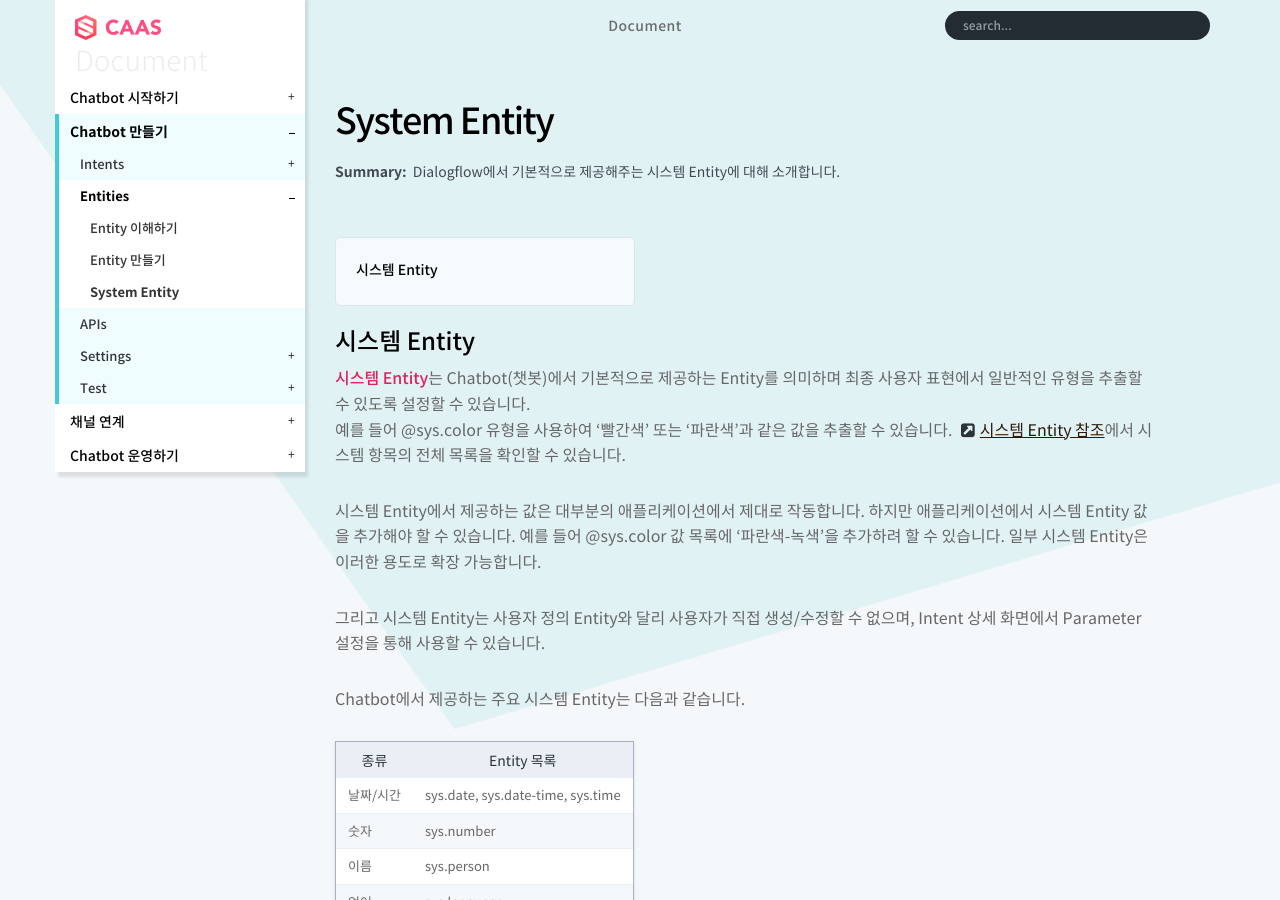
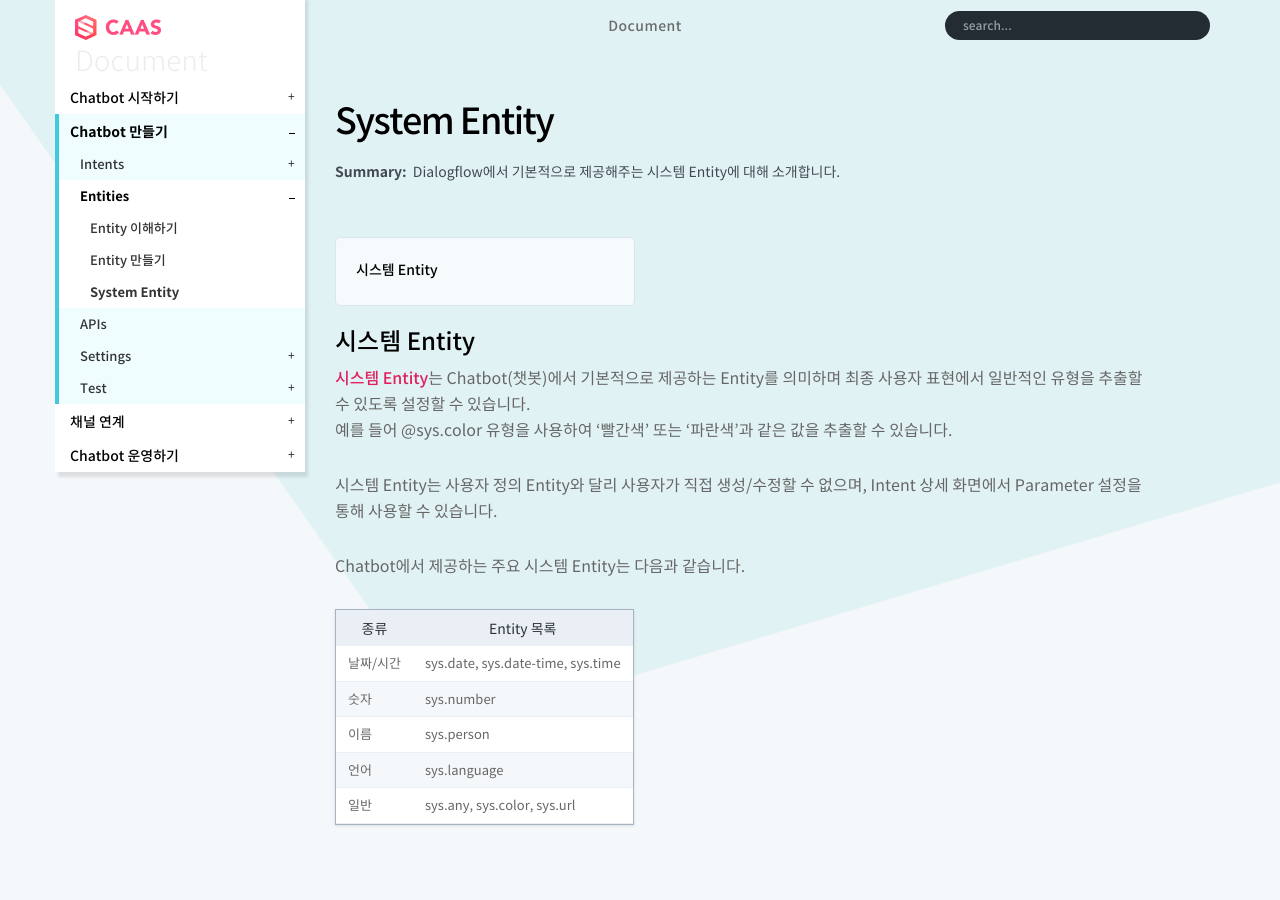
Before and after one commit to caas-manual/caas, a Jekyll site: the page built from pages/groupChatbot/entity_system.md, in a window 1280 px wide and 900 px high. Built offline with Jekyll 4.4.1, drawn with Linux system fonts in a browser that asks for light colours; nearby versions of some CDN libraries; some web fonts are replaced; comment, search, counter and statistics services are not loaded.

Commit message:
잘못된 설명 삭제

```diff
--- a/pages/groupChatbot/entity_system.md
+++ b/pages/groupChatbot/entity_system.md
@@ -19,11 +19,11 @@ next: {
 ## 시스템 Entity
 
 **시스템 Entity**는 Chatbot(챗봇)에서 기본적으로 제공하는 Entity를 의미하며 최종 사용자 표현에서 일반적인 유형을 추출할 수 있도록 설정할 수 있습니다. <br/>
-예를 들어 @sys.color 유형을 사용하여 '빨간색' 또는 '파란색'과 같은 값을 추출할 수 있습니다. <span style="color:#2c3238;"><i class="fa fa-external-link-square" aria-hidden="true" style="margin:0px 5px"></i>[시스템 Entity 참조](https://cloud.google.com/dialogflow/docs/entities-system)</span>에서 시스템 항목의 전체 목록을 확인할 수 있습니다.<br/>
+예를 들어 @sys.color 유형을 사용하여 '빨간색' 또는 '파란색'과 같은 값을 추출할 수 있습니다.
 
-시스템 Entity에서 제공하는 값은 대부분의 애플리케이션에서 제대로 작동합니다. 하지만 애플리케이션에서 시스템 Entity 값을 추가해야 할 수 있습니다. 예를 들어 @sys.color 값 목록에 '파란색-녹색'을 추가하려 할 수 있습니다. 일부 시스템 Entity은 이러한 용도로 확장 가능합니다.<br/>
+<!-- <span style="color:#2c3238;"><i class="fa fa-external-link-square" aria-hidden="true" style="margin:0px 5px"></i>[시스템 Entity 참조](https://cloud.google.com/dialogflow/docs/entities-system)</span>에서 시스템 Entity의 전체 목록을 확인할 수 있습니다.<br/> -->
 
-그리고 시스템 Entity는 사용자 정의 Entity와 달리 사용자가 직접 생성/수정할 수 없으며, Intent 상세 화면에서 Parameter 설정을 통해 사용할 수 있습니다.<br/>
+시스템 Entity는 사용자 정의 Entity와 달리 사용자가 직접 생성/수정할 수 없으며, Intent 상세 화면에서 Parameter 설정을 통해 사용할 수 있습니다.<br/>
 <!-- Intent 만들기에서 entity 매칭해주는 부분 -->
 
 Chatbot에서 제공하는 주요 시스템 Entity는 다음과 같습니다.<br/>
@@ -38,7 +38,7 @@ Chatbot에서 제공하는 주요 시스템 Entity는 다음과 같습니다.<br
 
 <br/>
 
-<!-- ### 시스템 Entity 예시 - 날짜 Entity
+<!-- ### 시스템 Entity 예시 - sys.date
 
 | Entity | 대표어 |
 |--------|-------|
@@ -46,4 +46,4 @@ Chatbot에서 제공하는 주요 시스템 Entity는 다음과 같습니다.<br
 
 **날짜 Entity**는 날짜를 가리키는 단어를 구분합니다. 일, 월, 년에 대해 각각의 시스템 Entity를 제공합니다. <br/>
 
-Intent에 날짜 Entity 타입의 Parameter를 추가하고 날짜 지칭 단어가 들어가는 문장을 입력하면 단어가 숫자값으로 변환되어 들어오는 것을 확인할 수 있습니다. '오늘', '당월', '올해'를 0으로 잡고 기준으로 부터 떨어진 날짜수를 계산하여 반환하게 됩니다.   -->
+Intent에 날짜 Entity 타입의 Parameter를 추가하고 날짜 지칭 단어가 들어가는 문장을 입력하면 단어가 숫자값으로 변환되어 들어오는 것을 확인할 수 있습니다. '오늘', '당월', '올해'를 0으로 잡고 기준으로 부터 떨어진 날짜수를 계산하여 반환하게 됩니다. -->
```
